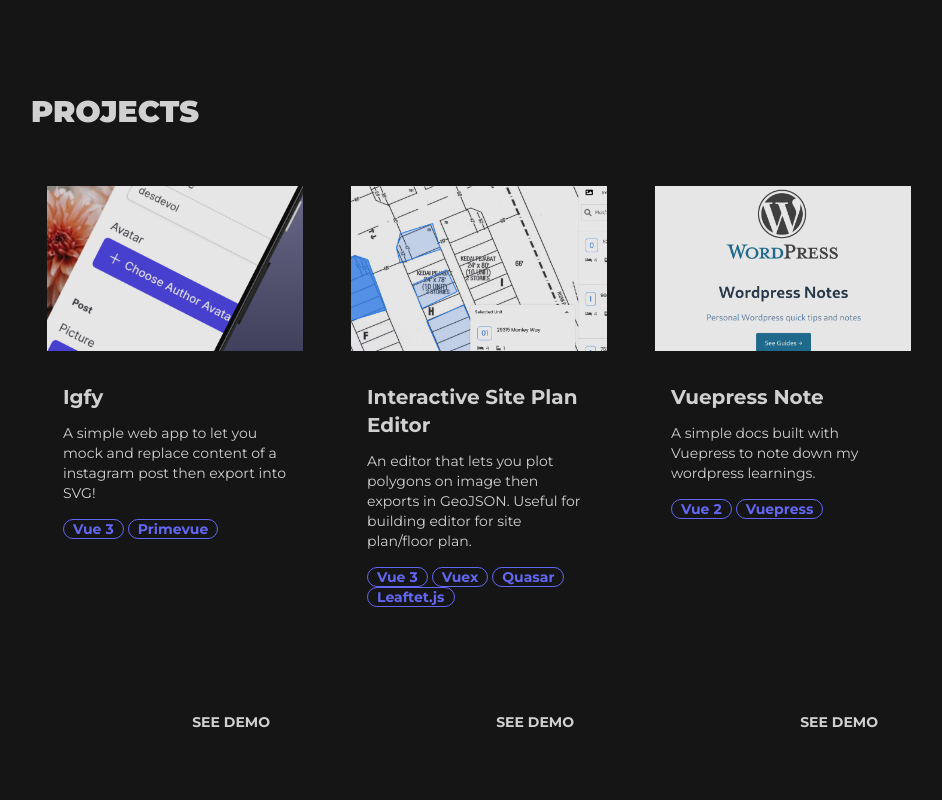
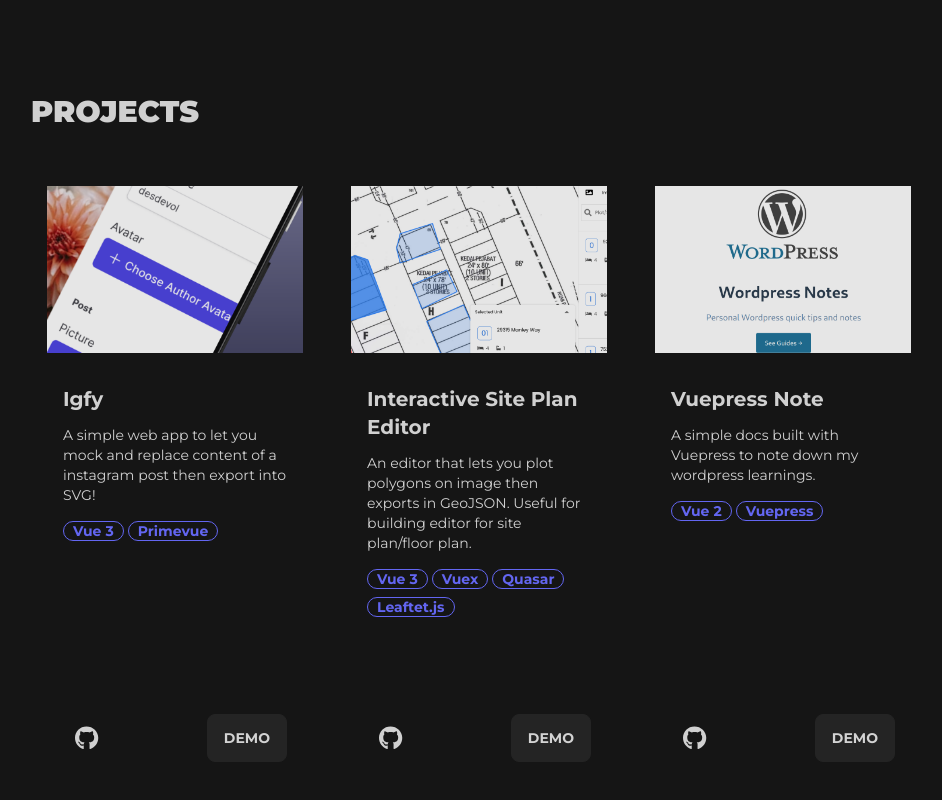
Before and after one commit to desdevol/portfolio-nuxt, a Nuxt app: page / in a window 1280 px wide. Shown: the part 1954-2754 px from the top of the page, without its empty margins (9-951 px from the left). Built offline with nearby package versions, Linux system fonts and the light colour scheme.

Commit message:
feat: added github repo to project

```diff
--- a/components/ProjectCard.vue
+++ b/components/ProjectCard.vue
@@ -3,6 +3,7 @@
     img?: string
     title: string
     desc: string
+    repo?: string
     url: string
     techUsed?: Array<string>
 }
@@ -36,14 +37,17 @@
                     <div
                         v-for="(tech, index) in project.techUsed"
                         :key="index"
-                        class="badge badge-outline badge-secondary mr-1 font-bold"
+                        class="badge badge-outline badge-secondary mr-1 mb-2 font-bold"
                     >
                         {{ tech }}
                     </div>
                 </div>
             </div>
-            <div class="mt-4 flex justify-end">
-                <a :href="project.url" class="btn btn-primary btn-ghost" target="_blank">See Demo</a>
+            <div class="mt-4 flex flex-row-reverse justify-between">
+                <a :href="project.url" class="btn" target="_blank">Demo</a>
+                <a v-if="project.repo" :href="project.repo" class="btn btn-ghost btn-circle p-0" target="_blank">
+                    <font-awesome-icon icon="fab fa-github" class="text-2xl" :title="`${project.title} Repo`" />
+                </a>
             </div>
         </div>
     </div>
--- a/pages/index.vue
+++ b/pages/index.vue
@@ -63,6 +63,7 @@
     {
         title: 'Igfy',
         desc: 'A simple web app to let you mock and replace content of a instagram post then export into SVG!',
+        repo: 'https://github.com/desdevol/igfy-export',
         url: 'https://igfy-fillup.netlify.app/',
         img: 'img/igfy-mobile-preview.png',
         techUsed: ['Vue 3', 'Primevue'],
@@ -70,6 +71,7 @@
     {
         title: 'Interactive Site Plan Editor',
         desc: 'An editor that lets you plot polygons on image then exports in GeoJSON. Useful for building editor for site plan/floor plan.',
+        repo: 'https://github.com/desdevol/interactive-siteplan-editor',
         url: 'https://interactive-site-plan-editor.netlify.app/',
         img: 'img/interactive-site-plan-editor-preview.png',
         techUsed: ['Vue 3', 'Vuex', 'Quasar', 'Leaftet.js'],
@@ -77,6 +79,7 @@
     {
         title: 'Vuepress Note',
         desc: 'A simple docs built with Vuepress to note down my wordpress learnings.',
+        repo: 'https://github.com/desdevol/Wordpress-Notes',
         url: 'https://wordpress-notes.netlify.app/',
         img: 'img/wordpress-preview.png',
         techUsed: ['Vue 2', 'Vuepress'],
```
